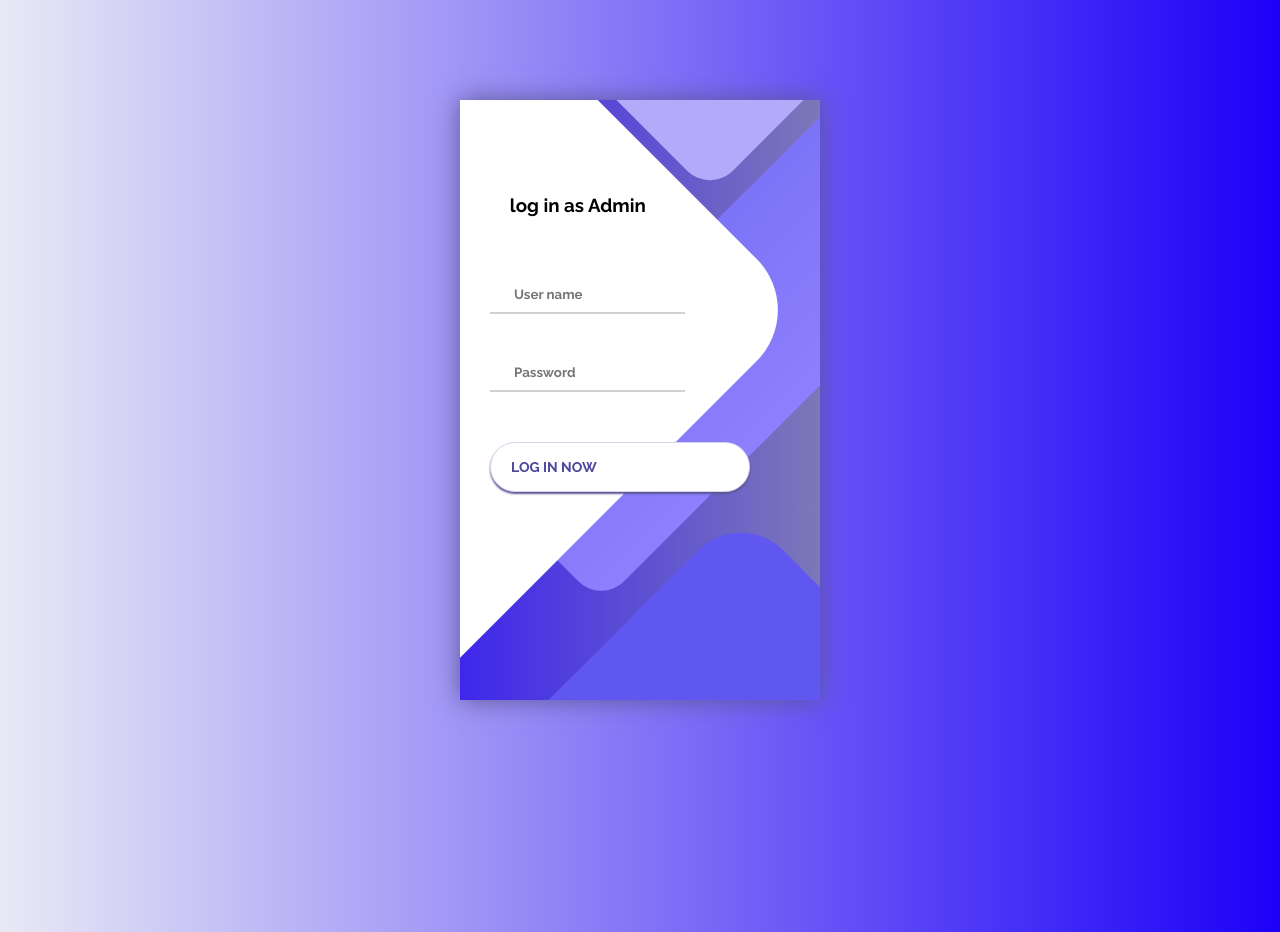
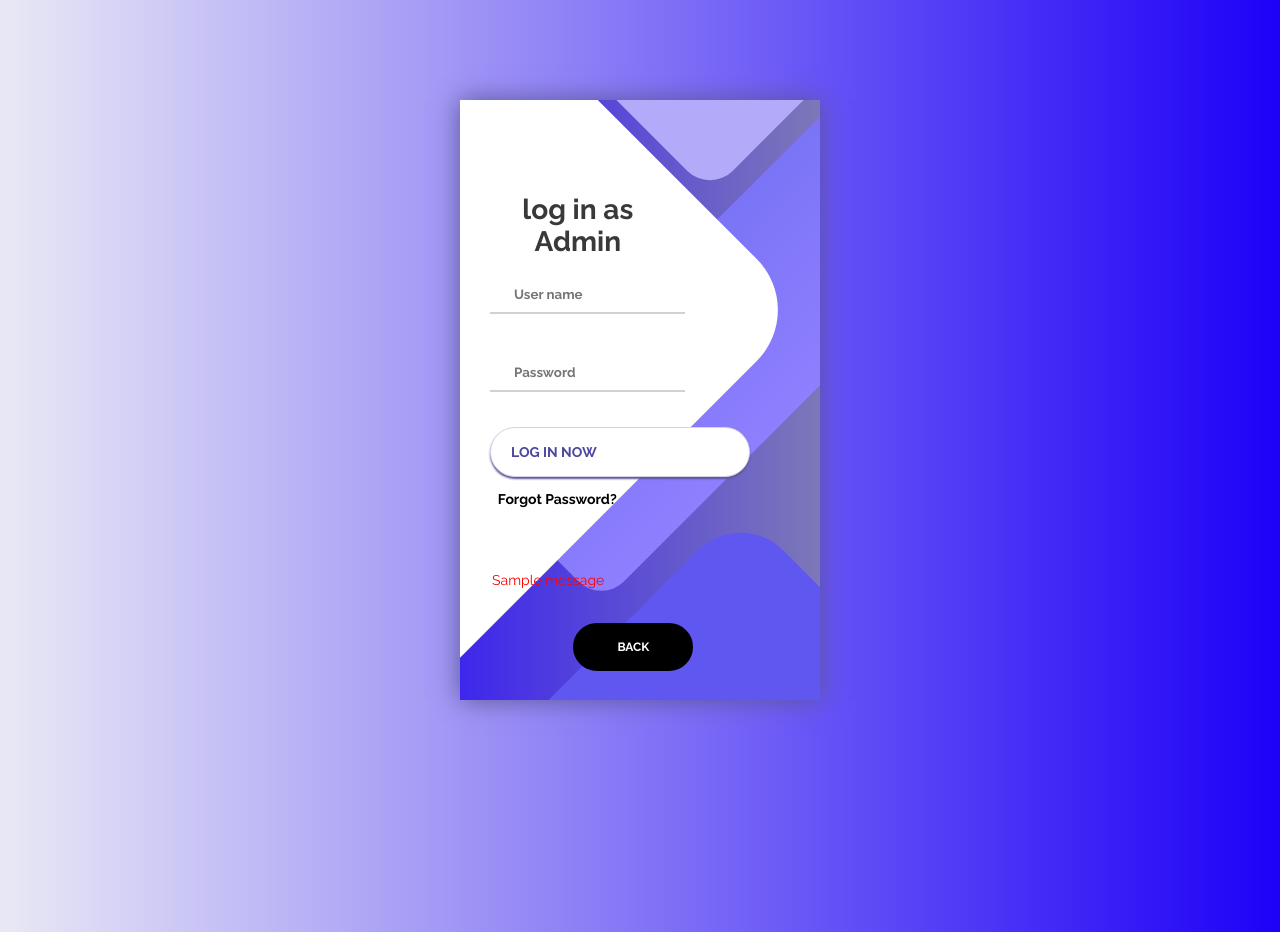
Before and after one commit to Chael07/Multi_dimensional, a Django app: page /login/ in a window 1280 px wide. Run offline with Django 4.2, Linux system fonts and the light colour scheme; one stand-in notice (Sample message) is shown.

Commit message:
add function in add acc at lagay button ng refresh and sa login

```diff
--- a/interface/templates/admin-login.html
+++ b/interface/templates/admin-login.html
@@ -8,6 +8,7 @@
   <link rel="stylesheet" type="text/css" href="{% static 'css/admin-login.css' %}">
   <title>LOGIN MDPA</title>
   <link rel="icon" href="{% static 'images/MDPA-logo.png' %}">
+  <link href="{% static 'css/styles.css' %}" rel="stylesheet">
 </head>
 <body>
   <div class="ynq_container">
@@ -31,6 +32,20 @@
             <i class="ynq_button__icon fas fa-chevron-right"></i>
           </button>
         </form>
+        <p class="forgot-password-link"><a href="#">Forgot Password?</a></p>
+        <a class="btn-solid-lg page-scroll" href="{% url 'home' %}" style="background-color: black; border-color: black; margin-left: 3cm; margin-top: 3cm; " >BACK</a>
+
+        {% if messages %}
+        <style>
+          .messages {list-style: none; padding: 0;}
+          .messages p {color: red; margin-bottom: 5px; margin-top: -2.7cm; padding-left: 32px; font-size: 14px; }
+        </style>
+        <div class="messages">
+            {% for message in messages %}
+                <p class="{% if message.tags %} {{ message.tags }}{% endif %}">{{ message }}</p>
+            {% endfor %}
+        </div>
+        {% endif %}
 
       </div>
       <div class="ynq_screen__background">
--- a/interface/templates/user-admin/dashboard.html
+++ b/interface/templates/user-admin/dashboard.html
@@ -17,7 +17,7 @@
                     <div class="col-lg-9 col-sm-8 col-md-8 col-xs-12">
                         <div class="d-md-flex">
                             <ol class="breadcrumb ms-auto">
-                                <li><a href="#" class="fw-normal"></a></li>
+                                <li><a href="#" class="fw-normal"  style="color: black;">Refresh</a></li>
                             </ol>
                             <a href="{% url 'home' %}"
                                 class="btn btn-danger  d-none d-md-block pull-right ms-3 hidden-xs hidden-sm waves-effect waves-light text-white">Logout</a>
--- a/interface/templates/user-admin/table.html
+++ b/interface/templates/user-admin/table.html
@@ -16,7 +16,7 @@
                     <div class="col-lg-9 col-sm-8 col-md-8 col-xs-12">
                         <div class="d-md-flex">
                             <ol class="breadcrumb ms-auto">
-                                <li><a href="#" class="fw-normal"></a></li>
+                                <li><a href="{% url 'table' %}" class="fw-normal" style="color: black;" >Refresh</a></li>
                             </ol>
                             <a href="{% url 'home' %}"
                                 class="btn btn-danger  d-none d-md-block pull-right ms-3 hidden-xs hidden-sm waves-effect waves-light text-white">Logout</a>
--- a/interface/views.py
+++ b/interface/views.py
@@ -76,7 +76,13 @@ def login_account_form(request):
             login(request, user)
             return redirect('dashboard')
         else:
-            messages.error(request, "Bad Credentials!")
+            # Check if the username exists in the database
+            user_with_username = User.objects.filter(username=loginUsername).exists()
+
+            if not user_with_username:
+                messages.error(request, "Username does not exist.")
+            else:
+                messages.error(request, "Wrong password")
             return redirect('loginAcc')
 
 def submit_contact_form(request):
--- a/static/css/admin-login.css
+++ b/static/css/admin-login.css
@@ -122,7 +122,7 @@
 .ynq_login__submit {
   background: #fff;
   font-size: 14px;
-  margin-top: 30px;
+  margin-top: 15px;
   padding: 16px 20px;
   border-radius: 26px;
   border: 1px solid #D4D3E8;
@@ -165,3 +165,22 @@
   align-items: center;
   justify-content: center;
 }
+
+.forgot-password-link {
+  margin-top: 10px;
+  text-align: left;
+  font-size: 14px;
+  color: #000000;
+  padding-left: 1cm;
+  margin-top: -0.5cm;
+}
+
+.forgot-password-link a {
+  color: #000000;
+  text-decoration: none;
+  font-weight: bold;
+}
+
+.forgot-password-link a:hover {
+  text-decoration: underline;
+}
```
Also changed, not shown: interface/templates/user-admin/add-acc.html (+22 -43 lines), db.sqlite3.
